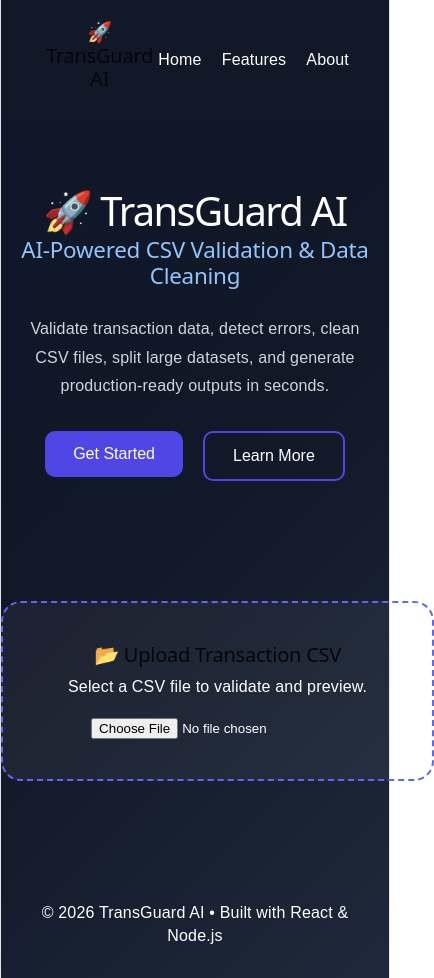
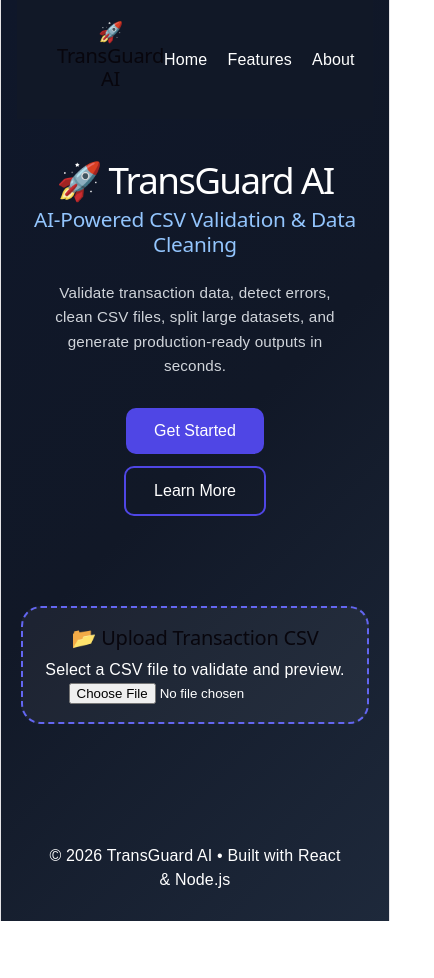
Before and after one commit to rk0133/TransGuard-AI, a React app in the folder frontend/: page / in a window 390 px wide. Shown: the whole page, 434 px wide, since content can reach past the window. After the commit the page ends 921 px from the top, so only its background shows below. Built offline with nearby package versions, Linux system fonts and the light colour scheme; the HTML template or start-up script is replaced by a standard one.

Commit message:
Improve mobile responsiveness

```diff
--- a/frontend/src/components/UploadBox.jsx
+++ b/frontend/src/components/UploadBox.jsx
@@ -159,12 +159,12 @@ function UploadBox() {
           }}
         >
           <table
-            style={{
-              width: "100%",
-              minWidth: "1200px",
-              borderCollapse: "collapse",
-            }}
-          >
+  style={{
+    width: "100%",
+    minWidth: "800px",
+    borderCollapse: "collapse",
+  }}
+>
             <thead>
               <tr>
                 {Object.keys(preview[0]).map((key) => (
--- a/frontend/src/index.css
+++ b/frontend/src/index.css
@@ -55,9 +55,10 @@ body {
 }
 
 #root {
-  width: 1126px;
-  max-width: 100%;
+  width: 100%;
+  max-width: 1126px;
   margin: 0 auto;
+  padding: 0 16px;
   text-align: center;
   border-inline: 1px solid var(--border);
   min-height: 100svh;
--- a/frontend/src/styles/home.css
+++ b/frontend/src/styles/home.css
@@ -4,6 +4,12 @@ body {
   font-family: Arial, sans-serif;
   background: linear-gradient(135deg, #0f172a, #111827, #1e293b);
   color: white;
+  overflow-x: hidden;
+  box-sizing: border-box;
+}
+
+* {
+  box-sizing: border-box;
 }
 
 /* Hero Section */
@@ -16,6 +22,7 @@ body {
   font-size: 4rem;
   margin: 0;
   color: #ffffff;
+  word-wrap: break-word;
 }
 
 .hero h2 {
@@ -31,6 +38,7 @@ body {
   font-size: 1.2rem;
   line-height: 1.8;
   color: #d1d5db;
+  padding: 0 10px;
 }
 
 /* Buttons */
@@ -70,31 +78,65 @@ body {
 
 /* Upload Card */
 .upload-card {
-  width: 90%;
+  width: 95%;
   max-width: 850px;
   margin: 40px auto;
-  padding: 40px;
+  padding: 30px;
   border: 2px dashed #6366f1;
   border-radius: 20px;
   background: rgba(255, 255, 255, 0.05);
   text-align: center;
+  overflow-x: auto;
 }
 
-.upload-card input {
-  margin-top: 20px;
+/* File input */
+.upload-card input[type="file"] {
+  max-width: 100%;
+}
+
+/* Tables */
+table {
+  width: 100%;
+}
+
+th,
+td {
+  word-break: break-word;
 }
 
 /* Mobile Responsive */
 @media (max-width: 768px) {
+  .hero {
+    padding: 50px 15px;
+  }
+
   .hero h1 {
-    font-size: 2.5rem;
+    font-size: 2.3rem;
   }
 
   .hero h2 {
-    font-size: 1.4rem;
+    font-size: 1.3rem;
   }
 
   .hero p {
-    font-size: 1rem;
+    font-size: 0.95rem;
+    line-height: 1.6;
+  }
+
+  .hero-buttons {
+    flex-direction: column;
+    align-items: center;
+    gap: 12px;
+  }
+
+  .primary-btn,
+  .secondary-btn {
+    width: 100%;
+    max-width: 300px;
+  }
+
+  .upload-card {
+    width: 98%;
+    padding: 18px;
   }
 }
```
